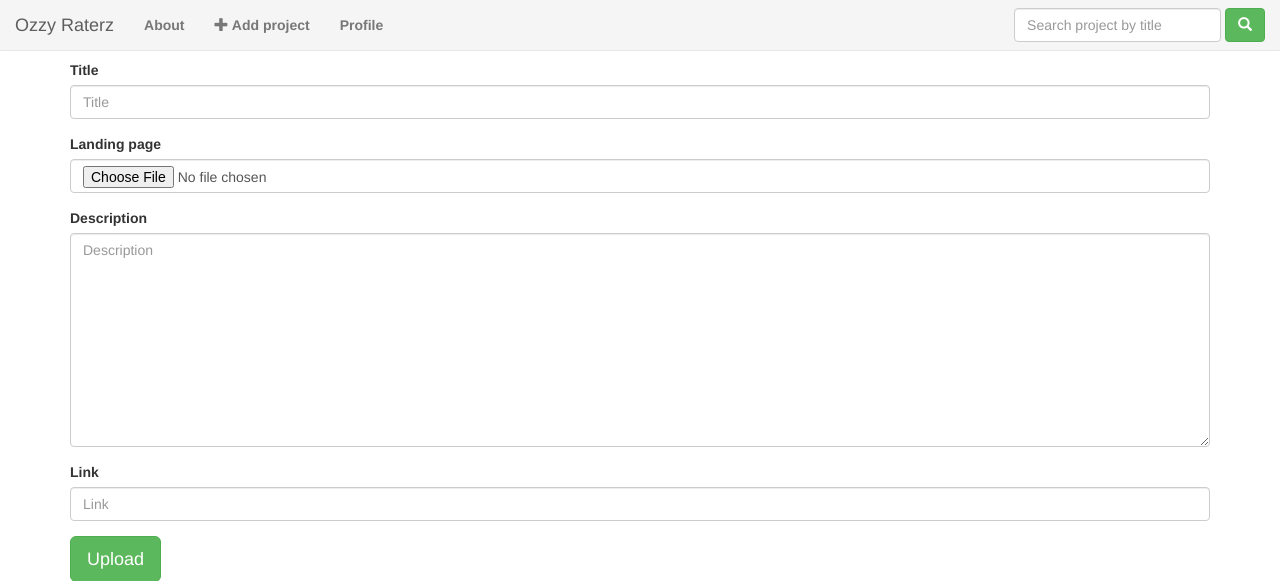
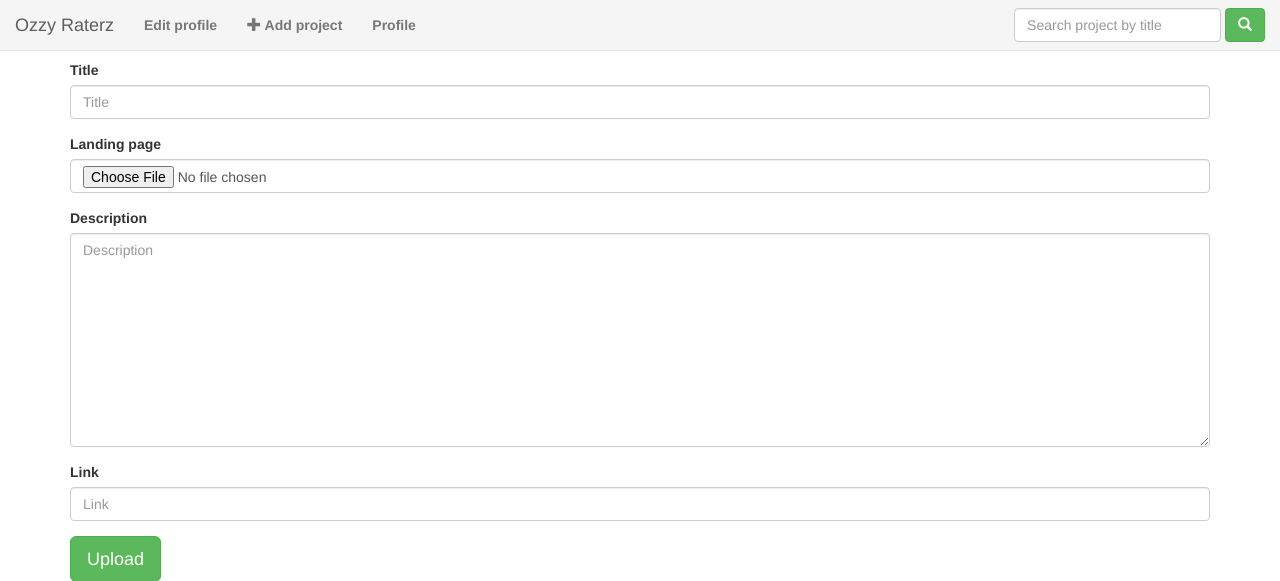
Before and after one commit to OwenMur21/raterz, a Django app: page /upload/ in a window 1280 px wide. Shown: the top 581 px of the page. Run offline with Django 3.2, Linux system fonts and the light colour scheme; the visitor is signed in with stand-in values (Sample User, id 1); data comes from the database, SQL or seed files in the repository; some libraries are stand-ins or nearby versions.

Commit message:
Edits navbar

```diff
--- a/pro/templates/navbar.html
+++ b/pro/templates/navbar.html
@@ -13,7 +13,7 @@
 
     <div class="collapse navbar-collapse" id="bs-example-navbar-collapse-1">
       <ul class="nav navbar-nav" style="font-weight:bolder;">
-        <li><a href="/">About</a></li>
+        <li><a href="{%url 'edit_profile'%}">Edit profile</a></li>
         <li><a href="{%url 'newPro'%}"><span class="glyphicon glyphicon-plus"></span> Add project</a></li>
         <li><a href="/">Profile</a></li>
 
```
